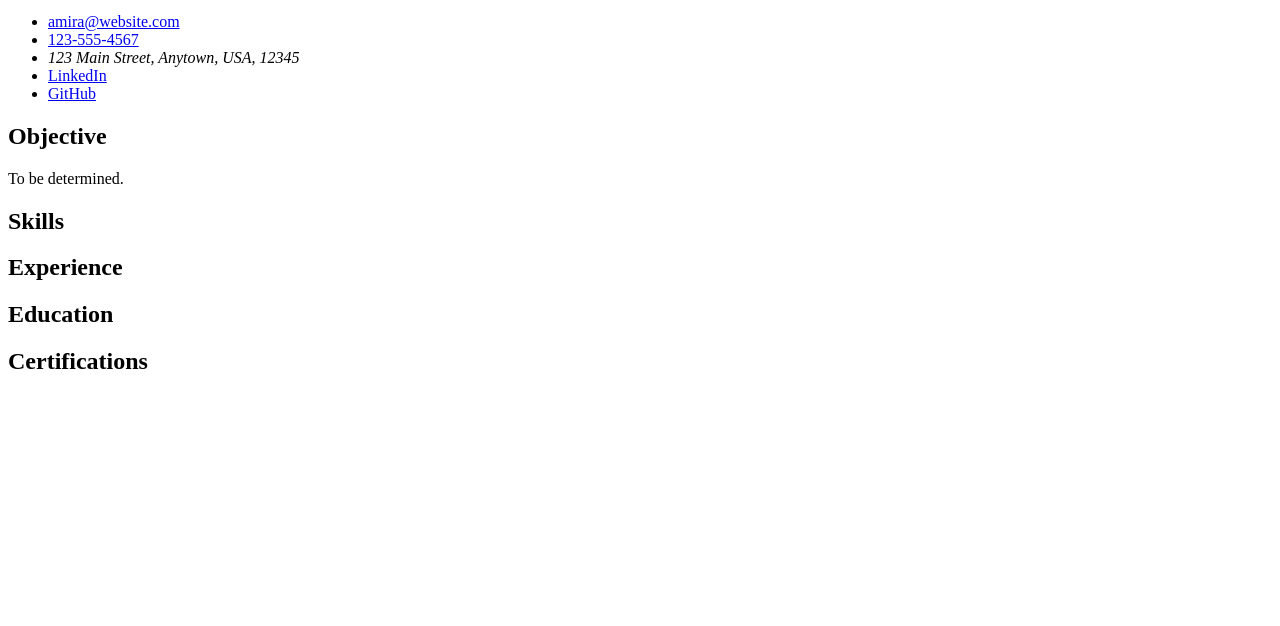
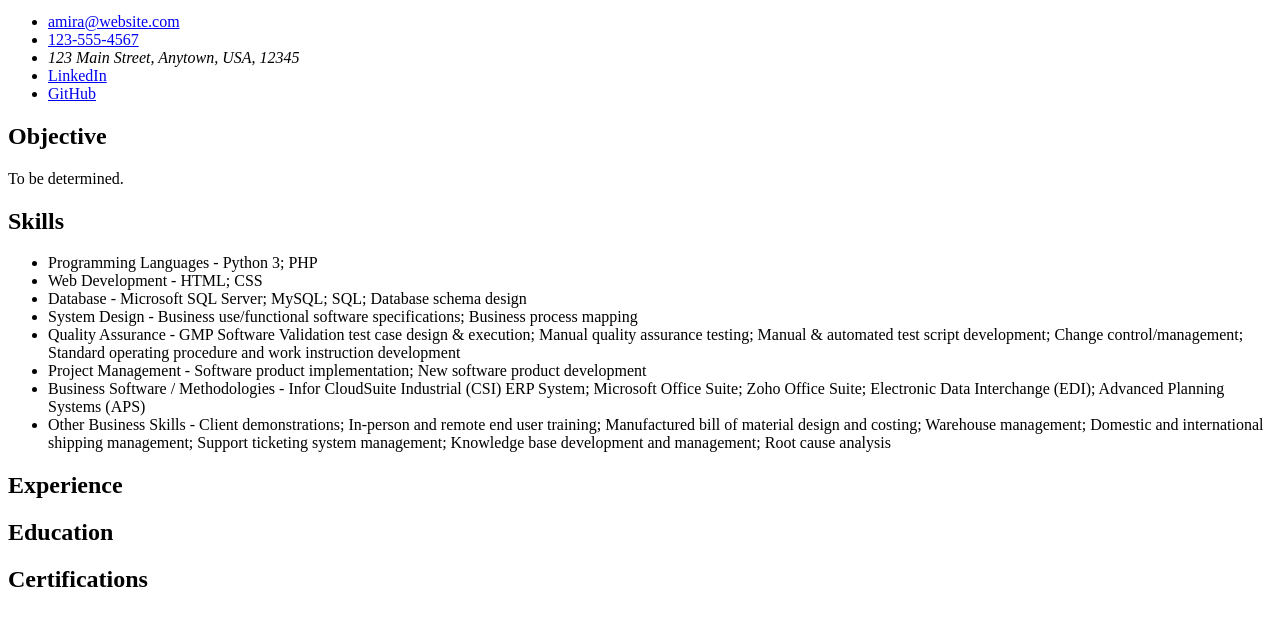
Before and after one commit to amm0116/resume-amm0116, a website: page src/index.html in a window 1280 px wide. Shown: the part 148-774 px from the top of the page. Drawn offline with Linux system fonts and the light colour scheme.

Commit message:
Added skills section content

```diff
--- a/src/index.html
+++ b/src/index.html
@@ -48,6 +48,17 @@
 
                 <h2>Skills</h2>
 
+                <ul>
+                    <li>Programming Languages - Python 3; PHP</li>
+                    <li>Web Development - HTML; CSS</li>
+                    <li>Database - Microsoft SQL Server; MySQL; SQL; Database schema design</li>
+                    <li>System Design - Business use/functional software specifications; Business process mapping</li>
+                    <li>Quality Assurance - GMP Software Validation test case design & execution; Manual quality assurance testing; Manual & automated test script development; Change control/management; Standard operating procedure and work instruction development</li>
+                    <li>Project Management - Software product implementation; New software product development</li>
+                    <li>Business Software / Methodologies - Infor CloudSuite Industrial (CSI) ERP System; Microsoft Office Suite; Zoho Office Suite; Electronic Data Interchange (EDI); Advanced Planning Systems (APS)</li>
+                    <li>Other Business Skills - Client demonstrations; In-person and remote end user training; Manufactured bill of material design and costing; Warehouse management; Domestic and international shipping management; Support ticketing system management; Knowledge base development and management; Root cause analysis</li>
+                </ul>
+
             </section>
 
             <section>
```
